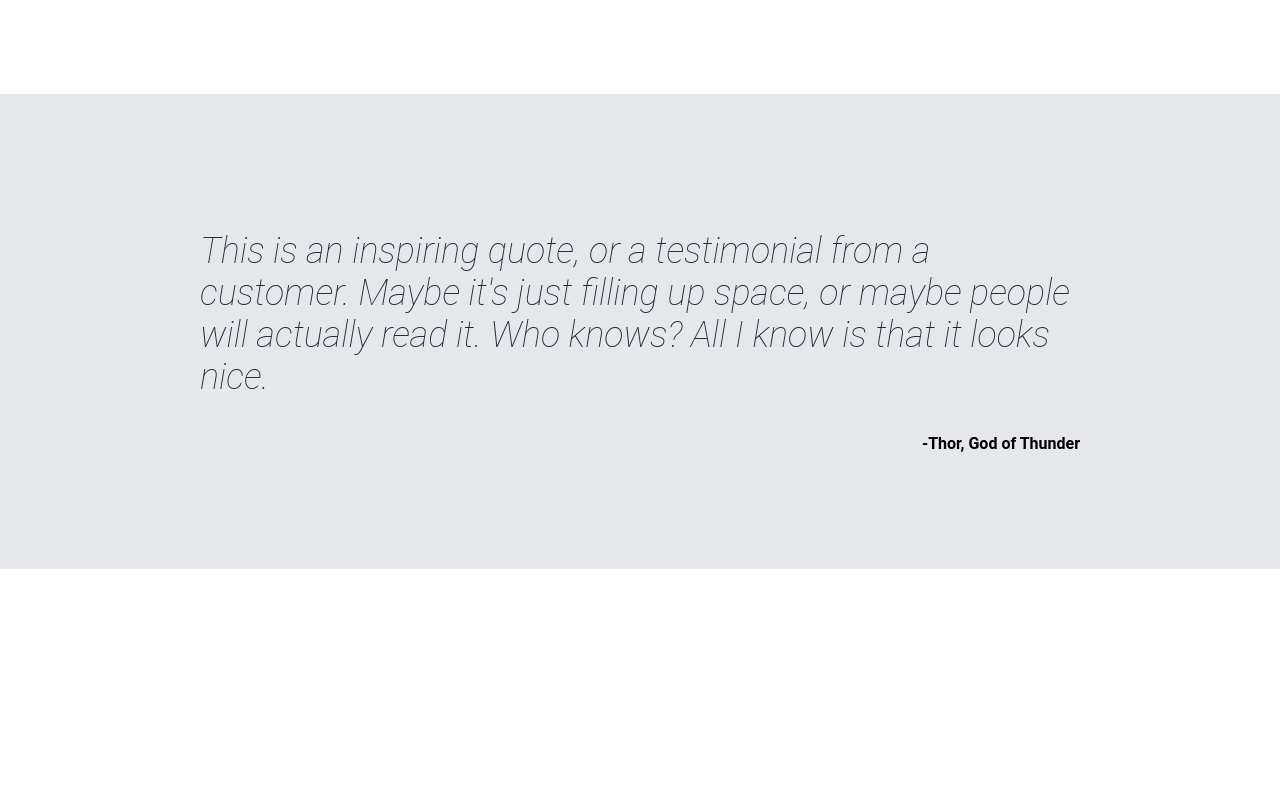
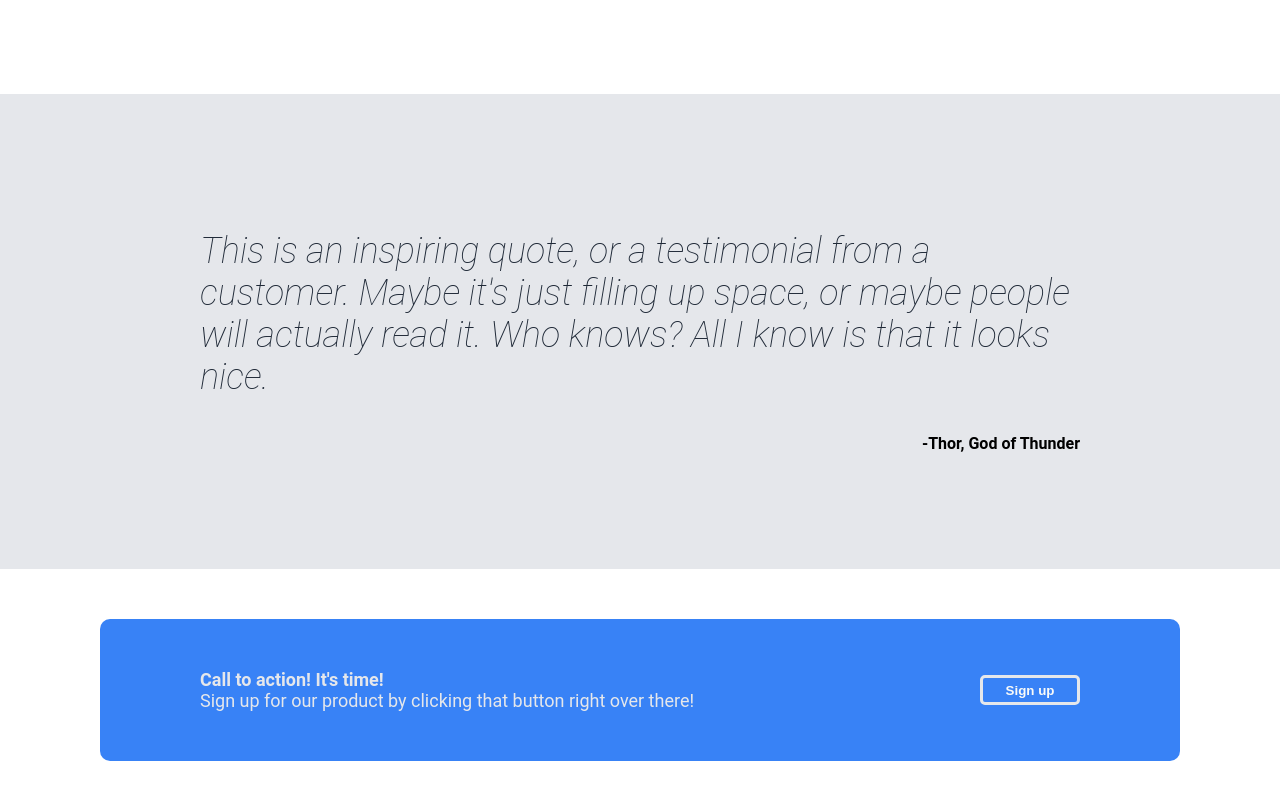
Before and after one commit to hainx1610/odin-landing-page, a plain HTML site: page index.html in a window 1280 px wide. Shown: the part 732-1532 px from the top of the page. Before the commit the page ends 1301 px from the top, so only its background shows below. Drawn offline with Linux system fonts and the light colour scheme.

Commit message:
update html and css for fourth section, update css for buttons

```diff
--- a/index.html
+++ b/index.html
@@ -55,6 +55,13 @@
     </div>
 
     <div class="call">
+        <div class="box">
+            <div class="text">
+                <p class="heading">Call to action! It's time!</p>
+                <p>Sign up for our product by clicking that button right over there!</p>
+            </div>
+            <button>Sign up</button>
+        </div>
     </div>
 
     <div class="footer">
--- a/styles.css
+++ b/styles.css
@@ -42,7 +42,7 @@ a:hover, a:visited, a:link, a:active
     gap: 50px;
 }
 
-.header .bottom img {
+.header img {
     align-self: flex-start;
 }
 
@@ -53,17 +53,19 @@ h1 {
     margin: 0;
 }
 
-.right-links, .header .bottom p {
+.right-links, .header p, .call p {
     font-size: 18px;
     color: #E5E7EB;
 }
 
-.header .bottom button {
+button {
     color: #F9FAF8;
     background-color: #3882F6;
     border-radius: 5px;
     width: 100px;
+    height: 30px;
     border: none;
+    font-weight: bold;
 }
 
 h2 {
@@ -113,3 +115,27 @@ h2 {
     text-align: right;
     font-weight: bold;
 }
+
+.box {
+    margin: 50px 100px;
+    padding: 50px 100px;
+    background-color: #3882F6;
+    color: #F9FAF8;
+    border-radius: 10px;
+    display: flex;
+    justify-content: space-between;
+    align-items: center;
+}
+
+.call p {
+    margin: 0;
+}
+
+.call .heading {
+    font-weight: bold;
+}
+
+.call button {
+    border-color:#E5E7EB;
+    border-style:solid;
+}
```
